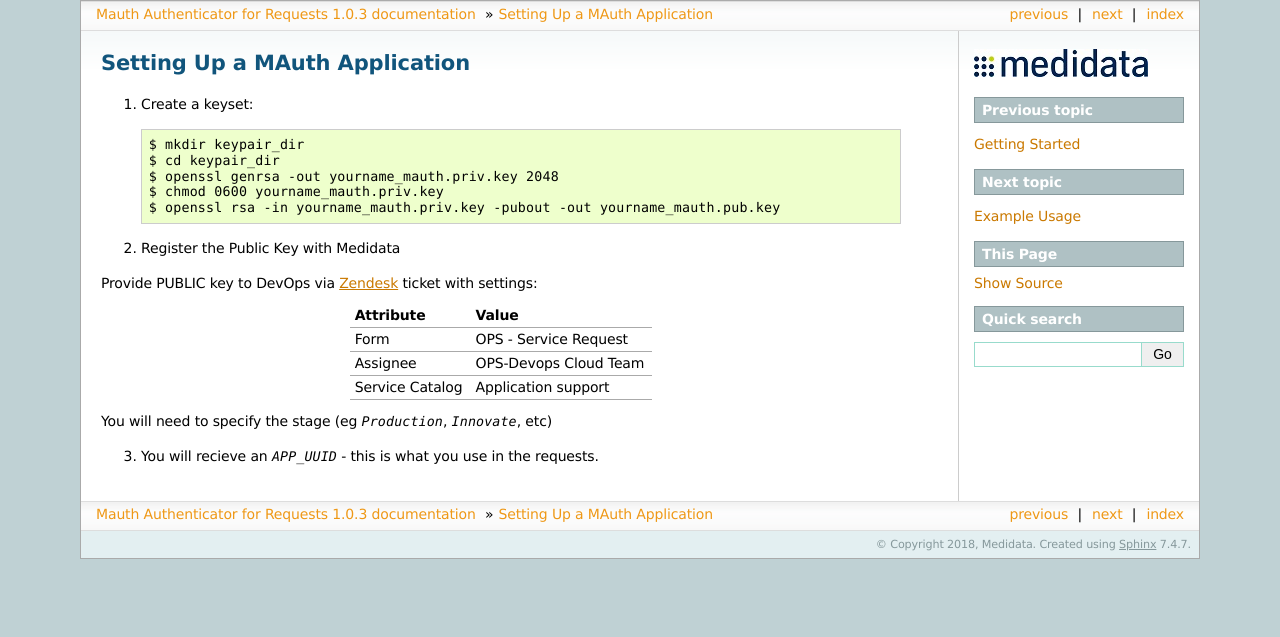
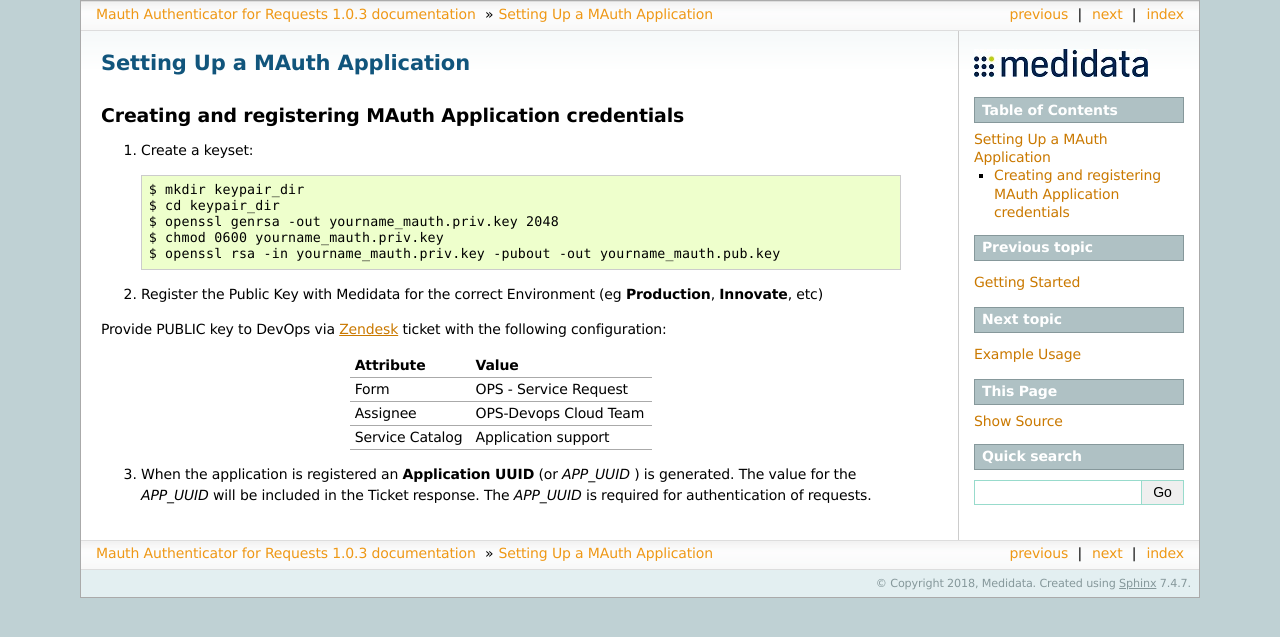
Before and after one commit to mdsol/requests-mauth, a Sphinx documentation site: the page built from docs/mauth_setup.rst, in a window 1280 px wide. Shown: the top 637 px of the page. Built offline with Sphinx 7.4.7, drawn with Linux system fonts in a browser that asks for light colours.

Commit message:
Updated formatting and text

```diff
--- a/docs/mauth_setup.rst
+++ b/docs/mauth_setup.rst
@@ -2,6 +2,9 @@
 ==============================
 
 .. _create_a_mauth_app:
+
+Creating and registering MAuth Application credentials
+-------------------------------------------------------
 
 1. Create a keyset::
 
@@ -11,22 +14,21 @@
     $ chmod 0600 yourname_mauth.priv.key
     $ openssl rsa -in yourname_mauth.priv.key -pubout -out yourname_mauth.pub.key
 
-2. Register the Public Key with Medidata
+2. Register the Public Key with Medidata for the correct Environment (eg **Production**, **Innovate**, etc)
 
-Provide PUBLIC key to DevOps via Zendesk_ ticket with settings:
+Provide PUBLIC key to DevOps via Zendesk_ ticket with the following configuration:
 
-+----------------+---------------------------+
-| Attribute      | Value                     |
-+================+===========================+
-|Form            | OPS - Service Request     |
-+----------------+---------------------------+
-|Assignee        | OPS-Devops Cloud Team     |
-+----------------+---------------------------+
-|Service Catalog | Application support       |
-+----------------+---------------------------+
+    +----------------+---------------------------+
+    | Attribute      | Value                     |
+    +================+===========================+
+    |Form            | OPS - Service Request     |
+    +----------------+---------------------------+
+    |Assignee        | OPS-Devops Cloud Team     |
+    +----------------+---------------------------+
+    |Service Catalog | Application support       |
+    +----------------+---------------------------+
 
-You will need to specify the stage (eg `Production`, `Innovate`, etc)
-
-3. You will recieve an `APP_UUID` - this is what you use in the requests.
+3. When the application is registered an **Application UUID** (or *APP_UUID* ) is generated.  The value for the *APP_UUID* will be included in the Ticket response.
+   The *APP_UUID* is required for authentication of requests.
 
 .. _Zendesk: https://mdsolsupport.zendesk.com/
```
